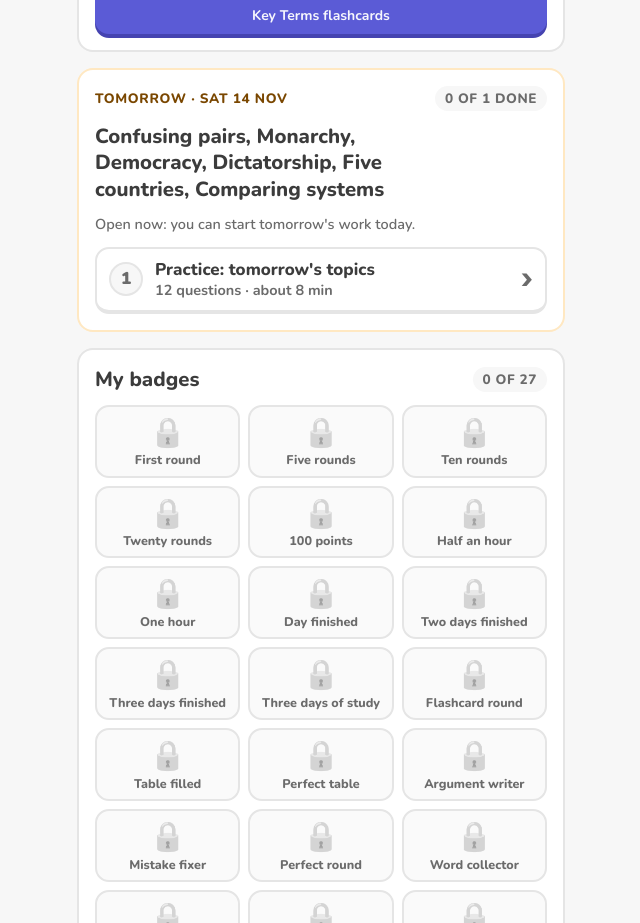
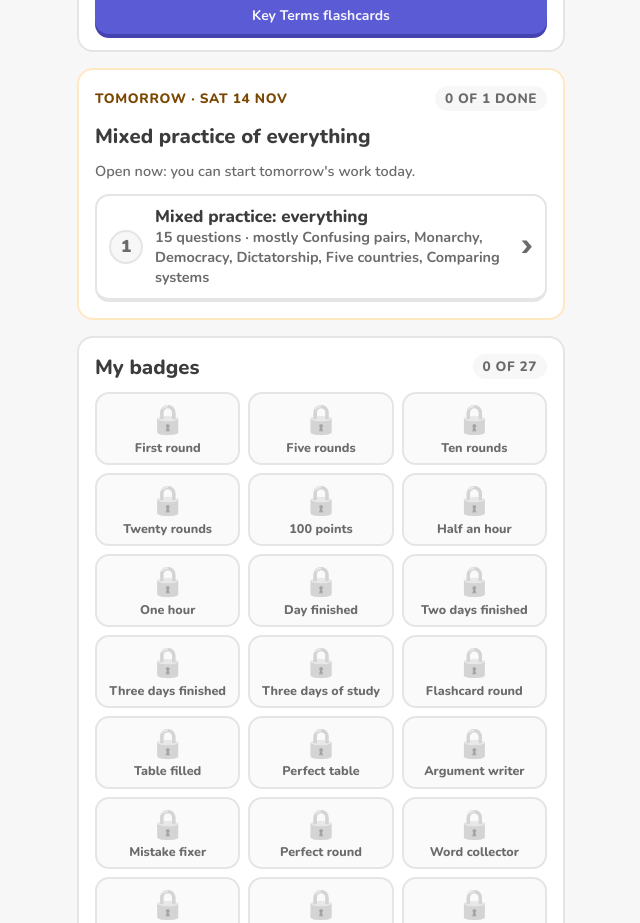
Before and after one commit to hippaa-hub/exam-prep, a React (Vite) app: page / in a window 1280 px wide. Shown: the part 913-1836 px from the top of the page, without its empty margins (319-959 px from the left). Built offline with nearby package versions, Linux system fonts and the light colour scheme.

Commit message:
Maths: tomorrow is mixed practice of everything (mostly the topics not practised yet); no lessons or mock in the plan
Co-Authored-By: Claude Opus 5.5 <noreply@anthropic.com>

```diff
--- a/src/App.tsx
+++ b/src/App.tsx
@@ -439,33 +439,26 @@ export function App({ store = idbStore, packs = allPacks, now = () => new Date()
   const ahead: AheadDay | undefined = (() => {
     if (plan.daysToGo < 2 || plan.phase === 'past' || plan.phase === 'exam-day' || plan.topics.length === 0) return undefined;
     const tomorrow = addDays(today, 1);
-    const topics = pack.topics.filter((t) => !plan.topics.includes(t.id));
-    const sessions = save.sessions;
-    const items: AheadDay['items'] = [];
-    for (const t of topics) {
-      const info = lessonInfo(t.id);
-      if (!info) continue;
-      const id = learnTaskId(t.id);
-      items.push({ id, title: info.title, detail: info.detail, done: sessions.some((x) => x.task === id), start: () => openLearn(t.id, true) });
-    }
-    const pool = topics.flatMap((t) => t.items);
-    if (pool.length > 0) {
-      items.push({
-        id: AHEAD_TASK, title: "Practice: tomorrow's topics", detail: '12 questions · about 8 min',
-        done: sessions.some((x) => x.date === today && x.task === AHEAD_TASK),
-        start: () => startPractice("Tomorrow's topics", pool, AHEAD_TASK, true),
-      });
-    }
-    const mockId = pack.plan.find((d) => d.mock && addDays(pack.date, d.day) === tomorrow)?.mock;
-    const mock = pack.mocks?.find((m) => m.id === mockId);
-    if (mock) {
-      items.push({
-        id: mockTaskId(mock.id), title: mock.title, detail: `About ${mock.minutes} min · like the real test`,
-        done: sessions.some((x) => x.task === mockTaskId(mock.id)), start: () => openMock(mock.id, true),
-      });
-    }
-    const names = topics.map((t) => t.short).join(', ');
-    return items.length > 0 ? { date: tomorrow, label: mock ? `${names}, then the Mock Test` : names, items } : undefined;
+    // Jenia, 25 Nov: tomorrow is mixed practice of everything, mostly the topics not on today's list,
+    // with a few questions from today's topics (the review share of a round).
+    const rest = pack.topics.filter((t) => !plan.topics.includes(t.id)).map((t) => t.id);
+    if (rest.length === 0) return undefined;
+    const done = save.sessions.filter((x) => x.date === today && x.task === AHEAD_TASK).length;
+    const start = () => {
+      const p = currentSave().progress;
+      const ids = buildTodaySession(pack, p, { ...plan, topics: rest }, stamp(), Math.random, roundSize(pack), false);
+      if (ids.length > 0) open({ kind: 'practice', title: 'Mixed practice', topics: [], ids, task: AHEAD_TASK, guided: true });
+    };
+    const names = pack.topics.filter((t) => rest.includes(t.id)).map((t) => t.short).join(', ');
+    return {
+      date: tomorrow,
+      label: 'Mixed practice of everything',
+      items: [{
+        id: AHEAD_TASK, title: done > 0 ? 'Mixed practice: another round' : 'Mixed practice: everything',
+        detail: done > 0 ? `${done} done · tap for another round` : `${roundSize(pack)} questions · mostly ${names}`,
+        done: false, start,
+      }],
+    };
   })();
 
   if (view.name === 'argument') {
--- a/src/content/types.ts
+++ b/src/content/types.ts
@@ -327,6 +327,8 @@ export interface PlanDay {
   extras?: DayExtra[];
   /** A full mock exam (arrives in Phase 2). */
   mock?: string;
+  /** Practice only: no lessons are added for topics owed from earlier days (Jenia, 25 Nov). */
+  practiceOnly?: boolean;
 }
 
 export interface Pack {
--- a/src/engine/plan.ts
+++ b/src/engine/plan.ts
@@ -108,7 +108,7 @@ export function planFor(pack: Pack, sessions: readonly SessionRecord[], today: D
     const done = new Set(sessions.filter((s) => s.kind === 'today' && s.date < today).flatMap((s) => s.topics));
     const owedDays = studyDays.filter((d) => d.day < off && d.topics.some((t) => !done.has(t)));
     const owed = unique(owedDays.flatMap((d) => d.topics).filter((t) => !done.has(t)));
-    const owedLessons = owedDays.flatMap((d) => d.extras ?? []).filter((e) => e.kind === 'learn' && owed.includes(e.topic));
+    const owedLessons = day?.practiceOnly ? [] : owedDays.flatMap((d) => d.extras ?? []).filter((e) => e.kind === 'learn' && owed.includes(e.topic));
     return {
       ...base, phase: 'last-day', label: day?.label ?? 'Mixed quiz of everything', topics: unique([...owed, ...dayTopics]),
       catchUp: owed, mock, extras: uniqueExtras([...owedLessons, ...(day?.extras ?? [])]),
--- a/src/packs/2026-11-27-algebra/index.ts
+++ b/src/packs/2026-11-27-algebra/index.ts
@@ -147,8 +147,9 @@ export const pack: Pack = {
       extras: [{ kind: 'learn', topic: 'P1' }, { kind: 'learn', topic: 'P4' }, { kind: 'learn', topic: 'PR' }],
     },
     {
-      day: -1, label: 'Investigations and explaining, then the Mock Test', topics: ['IN'],
-      extras: [{ kind: 'learn', topic: 'IN' }], mock: 'mock-1',
+      // Mixed practice of everything, mostly the topics not practised yet (Jenia, 25 Nov).
+      // The Mock Tests stay in "Lessons and extra practice".
+      day: -1, label: 'Mixed practice of everything', topics: ['P4', 'PR', 'IN'], practiceOnly: true,
     },
   ],
   examTips: [
```
Also changed, not shown: 2 other files (tests, documents, lock files or other folders).
